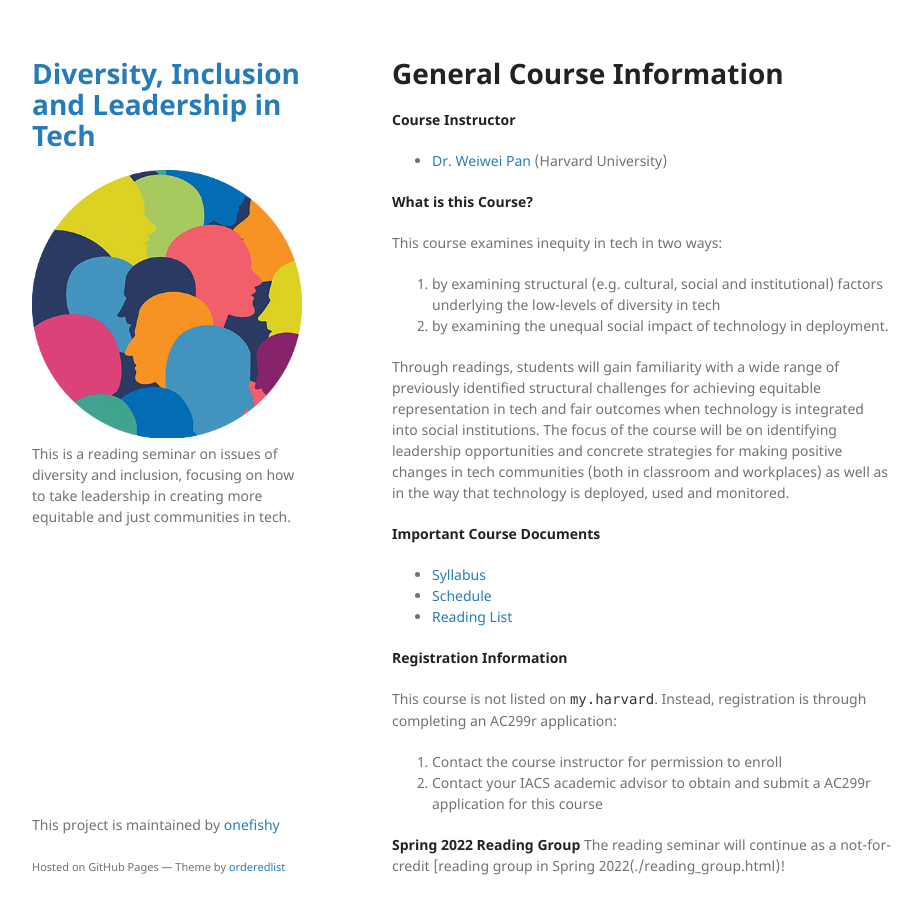
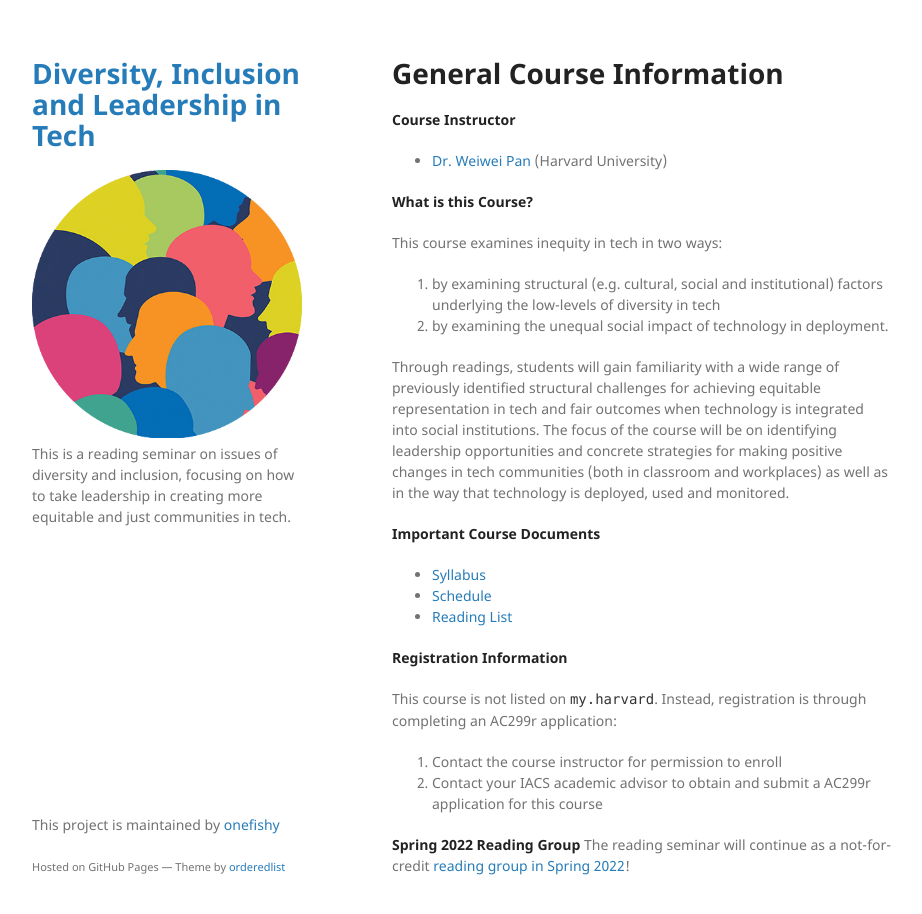
Before and after one commit to onefishy/DIL_in_tech, a Jekyll site: the page built from index.md, in a window 1280 px wide and 946 px high. Shown: the top 914 px of the window, without its empty margins (178-1100 px from the left). Built offline with Jekyll 4.4.1, drawn with Linux system fonts in a browser that asks for light colours; our own code applies the rules of GitHub Pages for plain Markdown files.

Commit message:
Update index.md

```diff
--- a/index.md
+++ b/index.md
@@ -25,4 +25,4 @@ This course is not listed on `my.harvard`. Instead, registration is through comp
 2. Contact your IACS academic advisor to obtain and submit a AC299r application for this course
 
 **Spring 2022 Reading Group**
-The reading seminar will continue as a not-for-credit [reading group in Spring 2022(./reading_group.html)!
+The reading seminar will continue as a not-for-credit [reading group in Spring 2022](./reading_group.html)!
```
